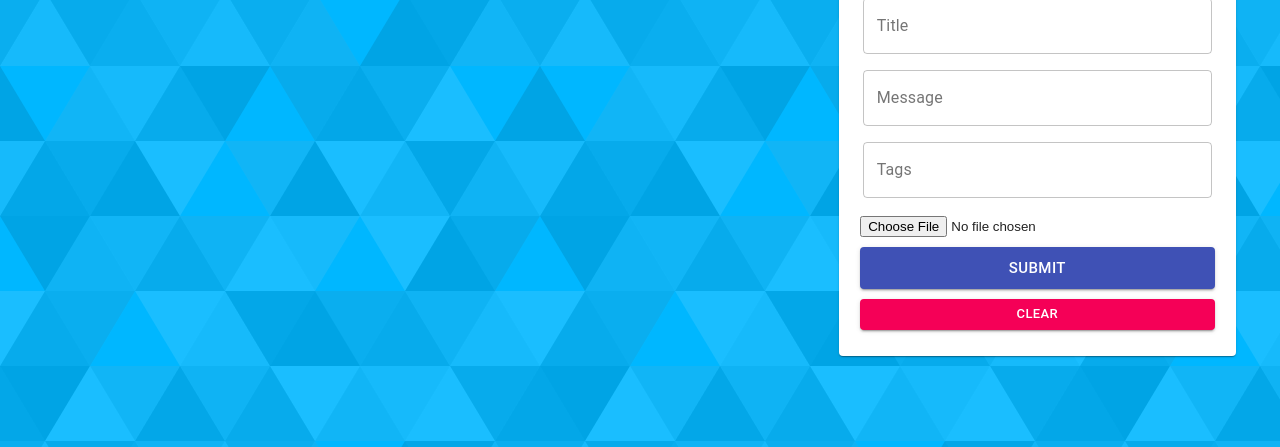
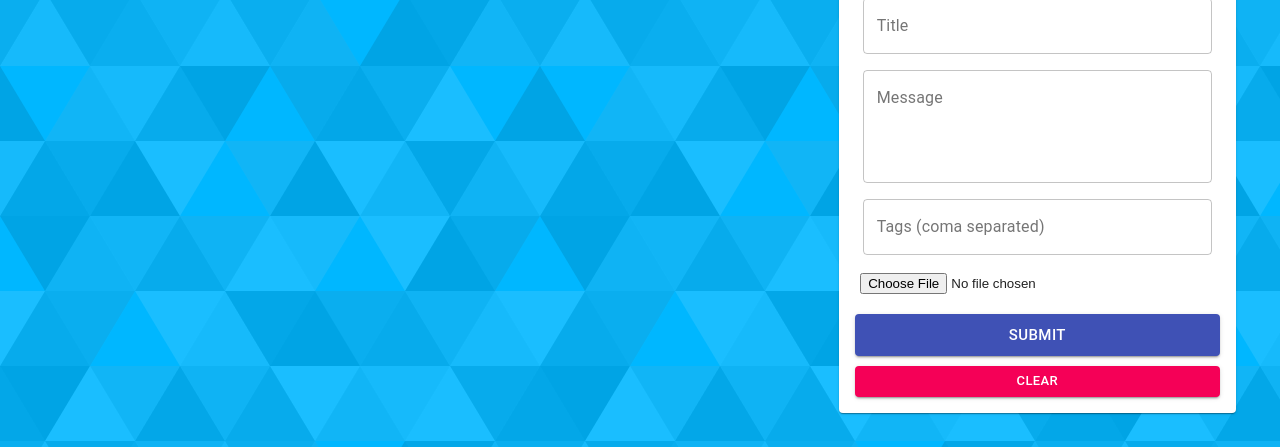
Before and after one commit to aishwarya-singh04/Memories_App, a React (Create React App) app in the folder client/: page / in a window 1280 px wide. Shown: the part 234-681 px from the top of the page. Built offline with nearby package versions, Linux system fonts and the light colour scheme; no server answers.

Commit message:
final check

```diff
--- a/client/src/components/Form/Form.js
+++ b/client/src/components/Form/Form.js
@@ -1,58 +1,52 @@
-import React, {useState, useEffect} from 'react';
-import {TextField, Button, Typography, Paper} from '@material-ui/core';
+import React, { useState, useEffect } from 'react';
+import { TextField, Button, Typography, Paper } from '@material-ui/core';
+import { useDispatch, useSelector } from 'react-redux';
 import FileBase from 'react-file-base64';
-import {useDispatch} from 'react-redux';
+
 import useStyles from './styles';
-import {createPost, updatePost} from '../../actions/posts';
-import {useSelector} from 'react-redux';
+import { createPost, updatePost } from '../../actions/posts';
 
-//get the current id
-const Form=({currentId, setCurrentId})=>{
-    const [postData, setPostData] = useState({creator:'', title:'', message: '', tags: '',selectedFile:''});
-    const post= useSelector((state)=> currentId? state.posts.find((p)=> p._id === currentId): null);
+const Form = ({ currentId, setCurrentId }) => {
+  const [postData, setPostData] = useState({ creator: '', title: '', message: '', tags: '', selectedFile: '' });
+  const post = useSelector((state) => (currentId ? state.posts.find((message) => message._id === currentId) : null));
+  const dispatch = useDispatch();
   const classes = useStyles();
-    const dispatch = useDispatch();
 
-    useEffect(()=>{
-        if(post) setPostData(post);
-    }, [post])
+  useEffect(() => {
+    if (post) setPostData(post);
+  }, [post]);
 
-    const handleSubmit=(e)=>{
+  const clear = () => {
+    setCurrentId(0);
+    setPostData({ creator: '', title: '', message: '', tags: '', selectedFile: '' });
+  };
+
+  const handleSubmit = async (e) => {
     e.preventDefault();
 
-        if(currentId){
+    if (currentId === 0) {
+      dispatch(createPost(postData));
+      clear();
+    } else {
       dispatch(updatePost(currentId, postData));
+      clear();
+    }
+  };
 
-        }
-        else{
-            dispatch(createPost(postData));
-
-        }
-        clear();
-
-    }
-    const clear=()=>{
-        setCurrentId(null);
-        setPostData({creator:'', title:'', message:'',tags:'',selectedFile:''});
-    }
-
-    return(
+  return (
     <Paper className={classes.paper}>
       <form autoComplete="off" noValidate className={`${classes.root} ${classes.form}`} onSubmit={handleSubmit}>
-            <Typography variant="h6">{currentId ? 'Editing': 'Creating'} a Memory</Typography>
-            <TextField name="creator" variant="outlined" label="Creator" fullWidth value={postData.creator} onChange={(e)=>setPostData({...postData, creator: e.target.value})}/>
-            <TextField name="title" variant="outlined" label="Title" fullWidth value={postData.title} onChange={(e)=>setPostData({...postData, title: e.target.value})}/>
-            <TextField name="message" variant="outlined" label="Message" fullWidth value={postData.message} onChange={(e)=>setPostData({...postData, message: e.target.value})}/>
-            <TextField name="tags" variant="outlined" label="Tags" fullWidth value={postData.tags} onChange={(e)=>setPostData({...postData, tags: e.target.value.split(', ')})}/>
-
-            <div className={classes.fileInput}>
-                <FileBase type="file" multiple={false} onDone={(base64)=>setPostData({...postData, selectedFile: base64})}/>
+        <Typography variant="h6">{currentId ? `Editing "${post.title}"` : 'Creating a Memory'}</Typography>
+        <TextField name="creator" variant="outlined" label="Creator" fullWidth value={postData.creator} onChange={(e) => setPostData({ ...postData, creator: e.target.value })} />
+        <TextField name="title" variant="outlined" label="Title" fullWidth value={postData.title} onChange={(e) => setPostData({ ...postData, title: e.target.value })} />
+        <TextField name="message" variant="outlined" label="Message" fullWidth multiline rows={4} value={postData.message} onChange={(e) => setPostData({ ...postData, message: e.target.value })} />
+        <TextField name="tags" variant="outlined" label="Tags (coma separated)" fullWidth value={postData.tags} onChange={(e) => setPostData({ ...postData, tags: e.target.value.split(',') })} />
+        <div className={classes.fileInput}><FileBase type="file" multiple={false} onDone={({ base64 }) => setPostData({ ...postData, selectedFile: base64 })} /></div>
         <Button className={classes.buttonSubmit} variant="contained" color="primary" size="large" type="submit" fullWidth>Submit</Button>
-                <Button  variant="contained" color="secondary" size="small" fullWidth onClick={clear}>Clear</Button>
-            </div>
+        <Button variant="contained" color="secondary" size="small" onClick={clear} fullWidth>Clear</Button>
       </form>
     </Paper>
+  );
+};
 
-    );
-}
 export default Form;
```
Lines whose indentation alone changed are shown as unchanged.
